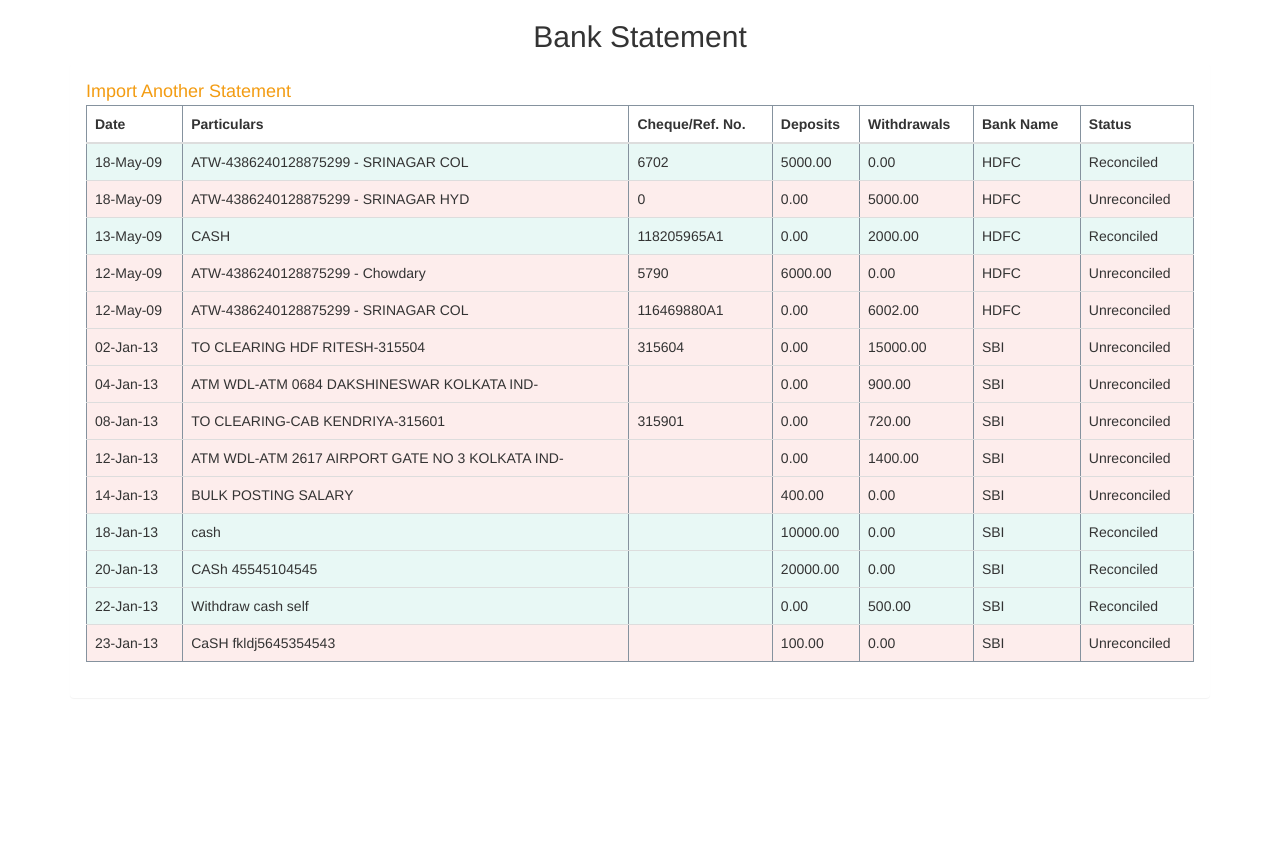
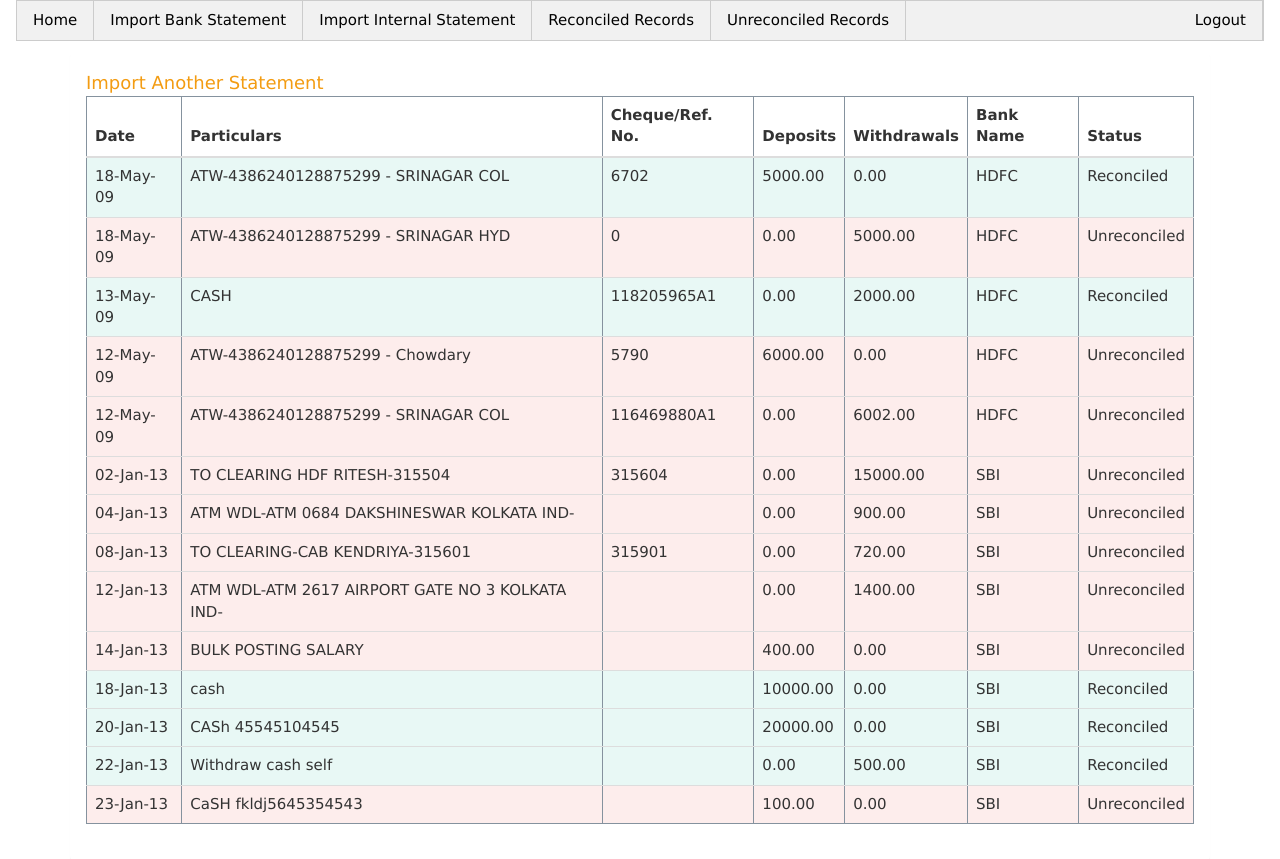
Before and after one commit to JayeshVyas/Bank_Reconciliation, a PHP site: page /bank_statement.php in a window 1280 px wide. Shown: the top 859 px of the page. Before the commit the page ends 662 px from the top, so only its background shows below. Run offline with PHP 8.4, Linux system fonts and the light colour scheme; data comes from the database, SQL or seed files in the repository.

Commit message:
Update bank_statement.php

```diff
--- a/bank_statement.php
+++ b/bank_statement.php
@@ -41,10 +41,15 @@ if(!empty($_GET['st']))
         #importFrm input[type=file] {
             display: inline;
         }
+        #n{
+            color: black;
+            text-decoration: none;
+        }
     </style>
     </head>
 
     <body>
+        <?php include"navigation.php"; ?>
         <div class="container">
             <h2 align="center">Bank Statement</h2>
 
```
